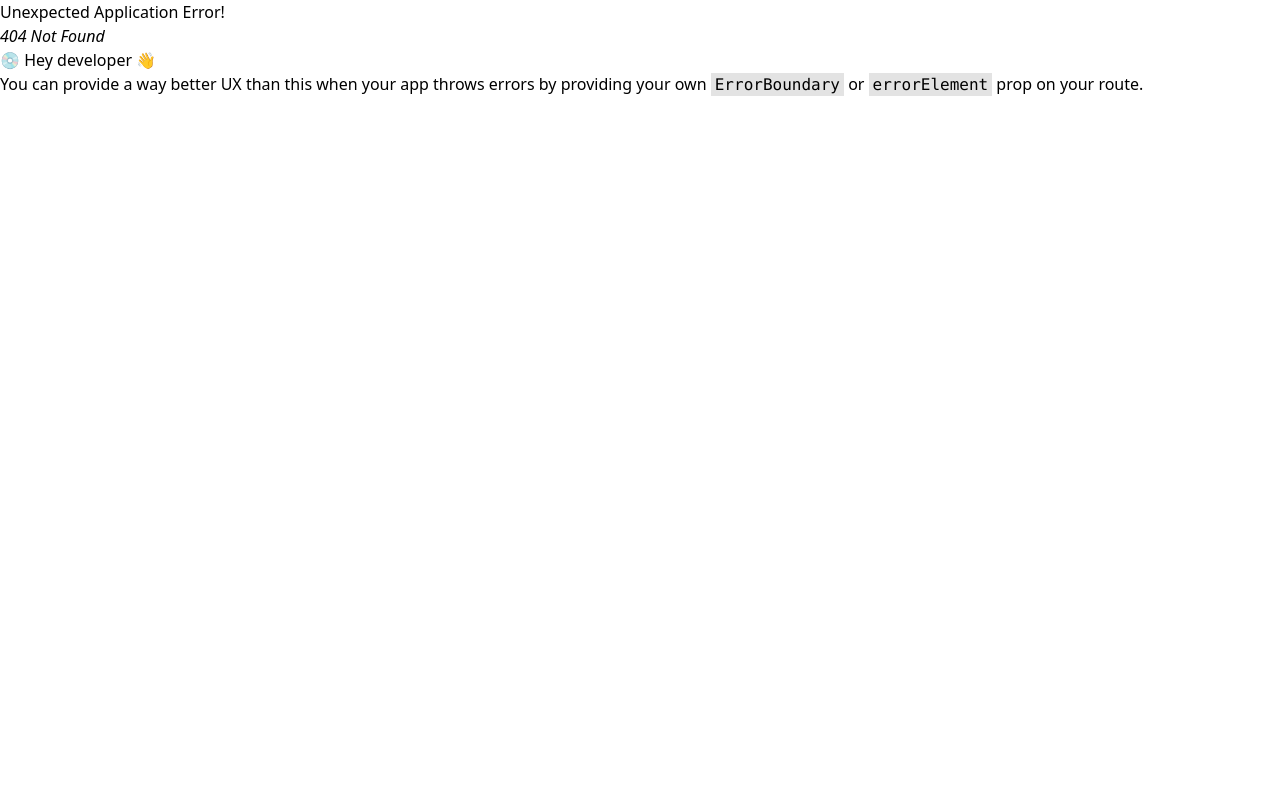
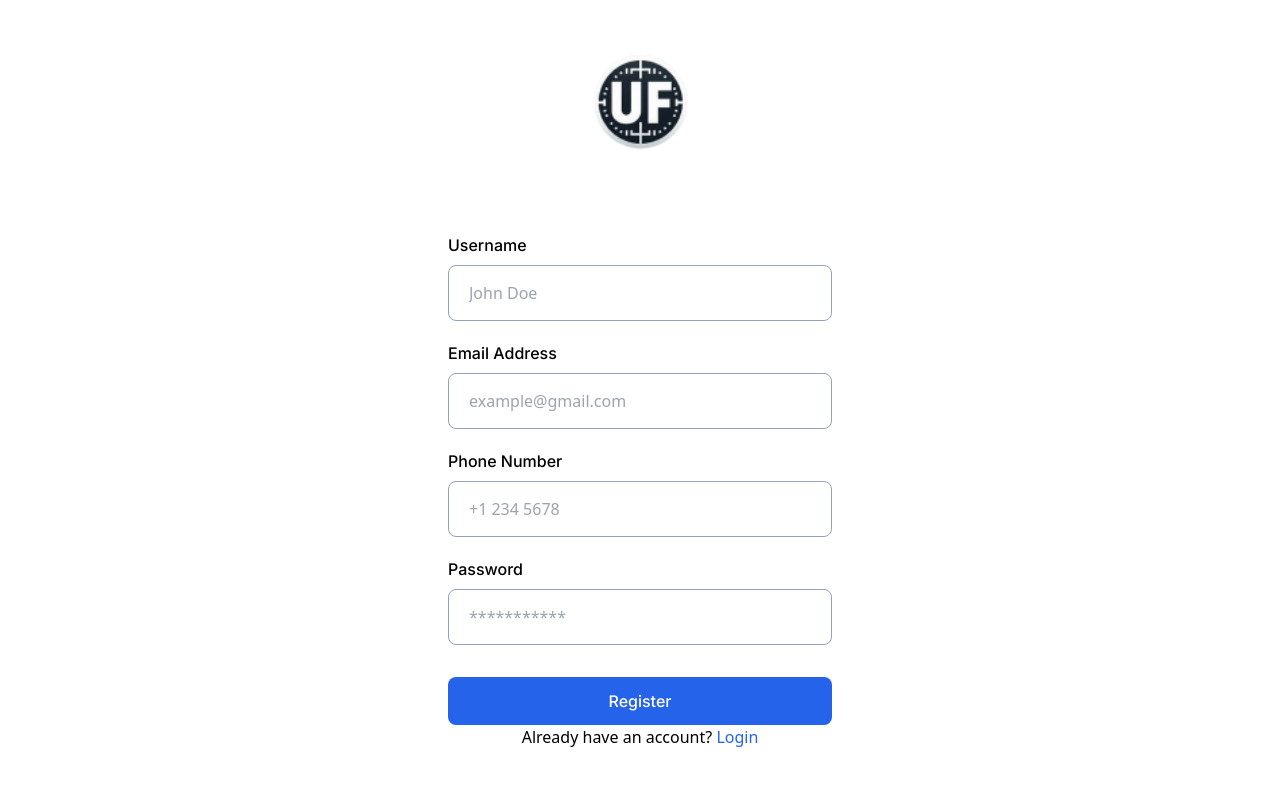
Before and after one commit to JoyAbrian/UrbanField-client, a React (Vite) app: page /register in a window 1280 px wide. Before the commit this address had no page. Shown: the top 786 px of the page. Built offline with nearby package versions, Linux system fonts and the light colour scheme.

Commit message:
feat: register page

```diff
--- a/src/main.jsx
+++ b/src/main.jsx
@@ -13,6 +13,7 @@ import DashboardFields from './components/Fragments/Dashboard/dashboard_fields';
 import DashboardOrder from './components/Fragments/Dashboard/dashboard_orders';
 import DashboardAdmins from './components/Fragments/Dashboard/dashboard_admins';
 import LoginPage from './pages/login_page';
+import RegisterPage from './pages/register_page';
 
 const router = createBrowserRouter([
   {
@@ -34,6 +35,10 @@ const router = createBrowserRouter([
   {
     path: '/login',
     element: <LoginPage />,
+  },
+  {
+    path: '/register',
+    element: <RegisterPage />,
   },
   {
     path: '/dashboard',
--- a/src/pages/login_page.jsx
+++ b/src/pages/login_page.jsx
@@ -1,3 +1,5 @@
+import { Link } from "react-router-dom";
+
 const LoginPage = () => {
     return (
         <div className="w-screen h-screen flex items-center justify-center">
@@ -12,6 +14,7 @@ const LoginPage = () => {
 
                     <div>
                         <button className="w-96 h-12 bg-blue-600 text-white font-Inter font-medium rounded-lg mt-8">Login</button>
+                        <p className="text-center">Don't have an account? <Link to="/register" className="text-blue-600">Register</Link></p>
                     </div>
                 </form>
             </div>
--- /dev/null
+++ b/src/pages/register_page.jsx
@@ -0,0 +1,31 @@
+import { Link } from "react-router-dom";
+
+const RegisterPage = () => {
+    return (
+        <div className="w-screen h-screen flex items-center justify-center">
+            <div>
+                <img src="/img/icon.png" alt="icon" className="w-24 mx-auto mb-20"/>
+                <form>
+                    <label className="block font-Inter font-medium mt-10" for="username">Username</label>
+                    <input type="text" className="w-96 h-14 border border-slate-400 rounded-lg px-5 mt-2" placeholder="John Doe" name="username" id="username"/>
+
+                    <label className="block font-Inter font-medium mt-5" for="email">Email Address</label>
+                    <input type="email" className="w-96 h-14 border border-slate-400 rounded-lg px-5 mt-2" placeholder="example@gmail.com" name="email" id="email"/>
+
+                    <label className="block font-Inter font-medium mt-5" for="phoneNumber">Phone Number</label>
+                    <input type="text" className="w-96 h-14 border border-slate-400 rounded-lg px-5 mt-2" placeholder="+1 234 5678" name="phoneNumber" id="phoneNumber"/>
+
+                    <label className="block font-Inter font-medium mt-5" for="password">Password</label>
+                    <input type="password" className="w-96 h-14 border border-slate-400 rounded-lg px-5 mt-2" placeholder="***********" name="password" id="password"/>
+
+                    <div>
+                        <button className="w-96 h-12 bg-blue-600 text-white font-Inter font-medium rounded-lg mt-8">Register</button>
+                        <p className="text-center">Already have an account? <Link to="/login" className="text-blue-600">Login</Link></p>
+                    </div>
+                </form>
+            </div>
+        </div>
+    );
+}
+
+export default RegisterPage;
```
